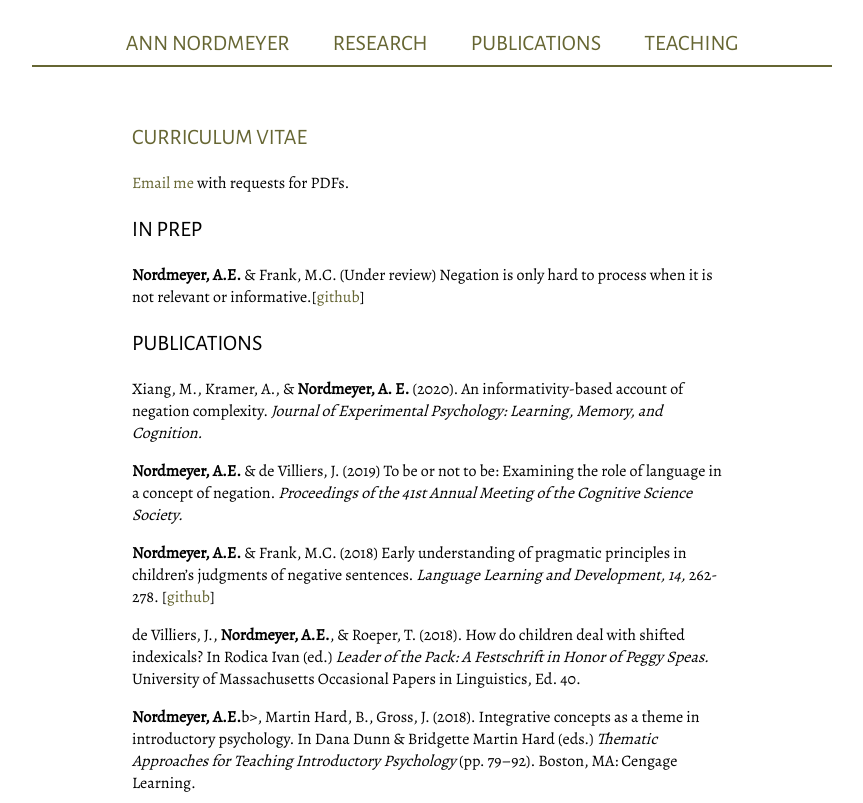
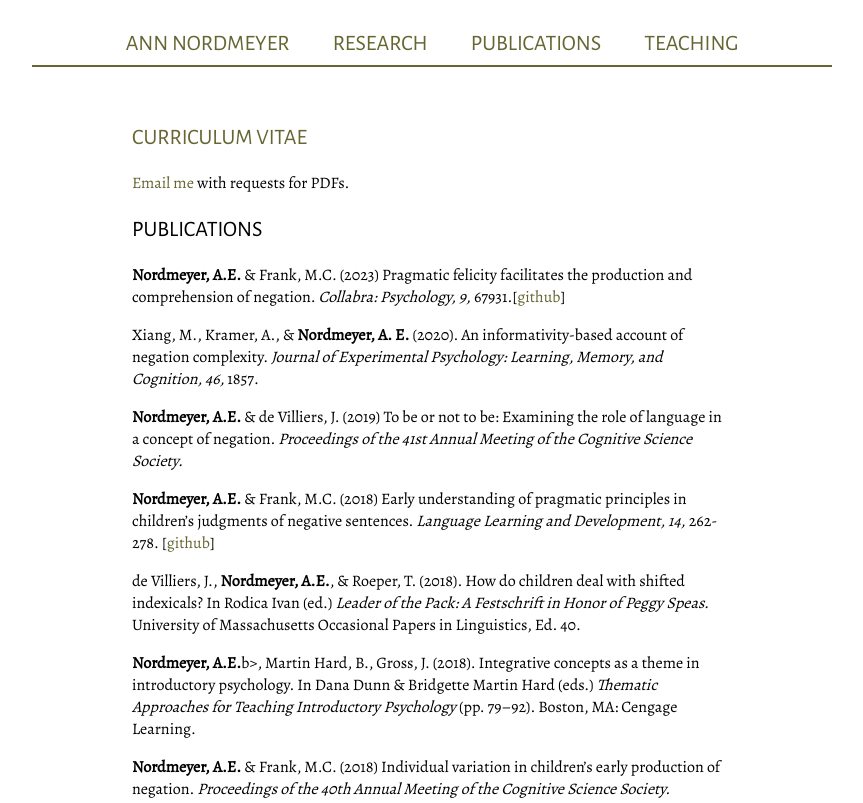
Before and after one commit to anordmey/anordmey.github.io, a plain HTML site: page pubs.html in a window 1280 px wide. Shown: the top 803 px of the page, without its empty margins (208-1071 px from the left). Drawn offline with nearby package versions, Linux system fonts and the light colour scheme.

Commit message:
update pubs

```diff
--- a/pubs.html
+++ b/pubs.html
@@ -25,15 +25,13 @@
 
 		<a href="mailto:a.nordmeyer@snhu.edu"target="_blank">Email me</a> with requests for PDFs.
 
-		<h3>In Prep</h3>
+		<h3>Publications</h3>
 
-		<p><b>Nordmeyer, A.E.</b> & Frank, M.C. (Under review) Negation is only hard to process when it is not relevant or informative.[<a href="https://github.com/anordmey/negatron" target="_blank">github</a>]
+		<p><b>Nordmeyer, A.E.</b> & Frank, M.C. (2023) Pragmatic felicity facilitates the production and comprehension of negation. <i>Collabra: Psychology, 9,</i> 67931.[<a href="https://github.com/anordmey/negatron" target="_blank">github</a>]
 		</p>
 
-		<h3>Publications</h3>
-
 		<p>Xiang, M., Kramer, A., & <b>Nordmeyer, A. E.</b> (2020). An informativity-based account of negation complexity.
-		<i>Journal of Experimental Psychology: Learning, Memory, and Cognition. </i> </p>
+		<i>Journal of Experimental Psychology: Learning, Memory, and Cognition, 46, </i> 1857.</p>
 
 		<p><b>Nordmeyer, A.E.</b> & de Villiers, J. (2019) To be or not to be: Examining the role of language in a concept
 		of negation. <i>Proceedings of the 41st Annual Meeting of the Cognitive Science Society.</i> <br/>
```
Also changed, not shown: 1 other file.
